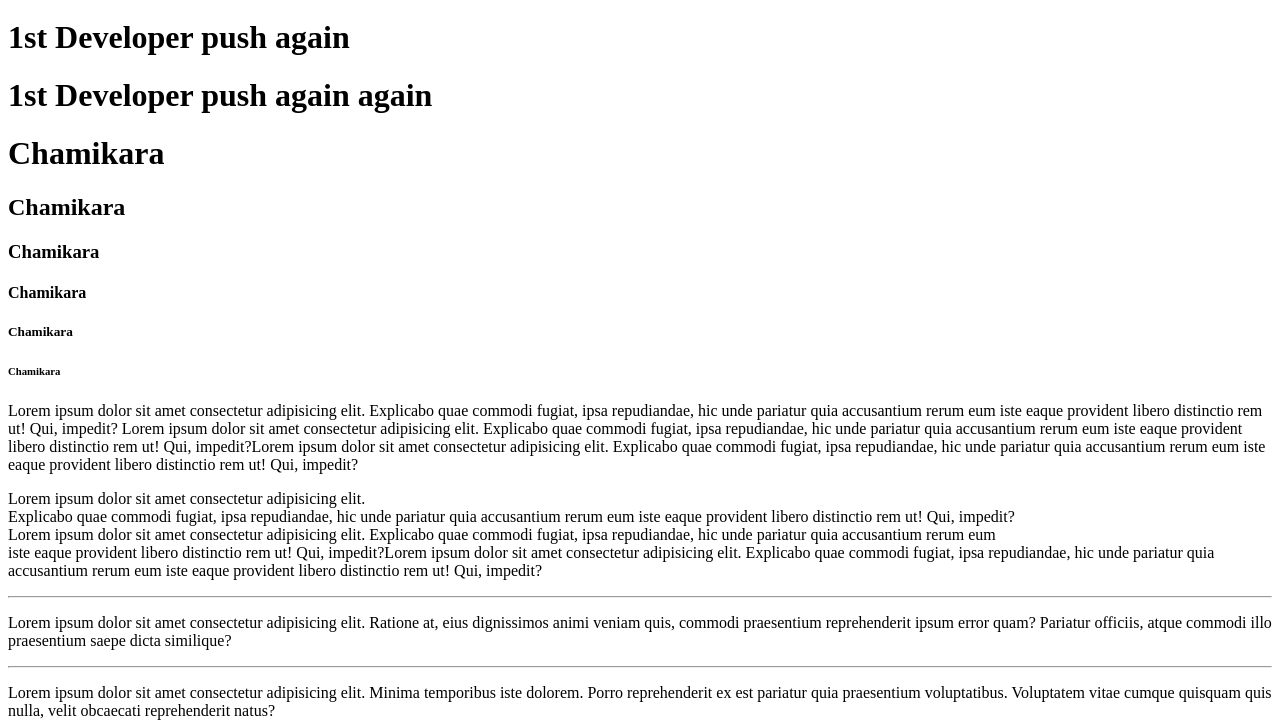
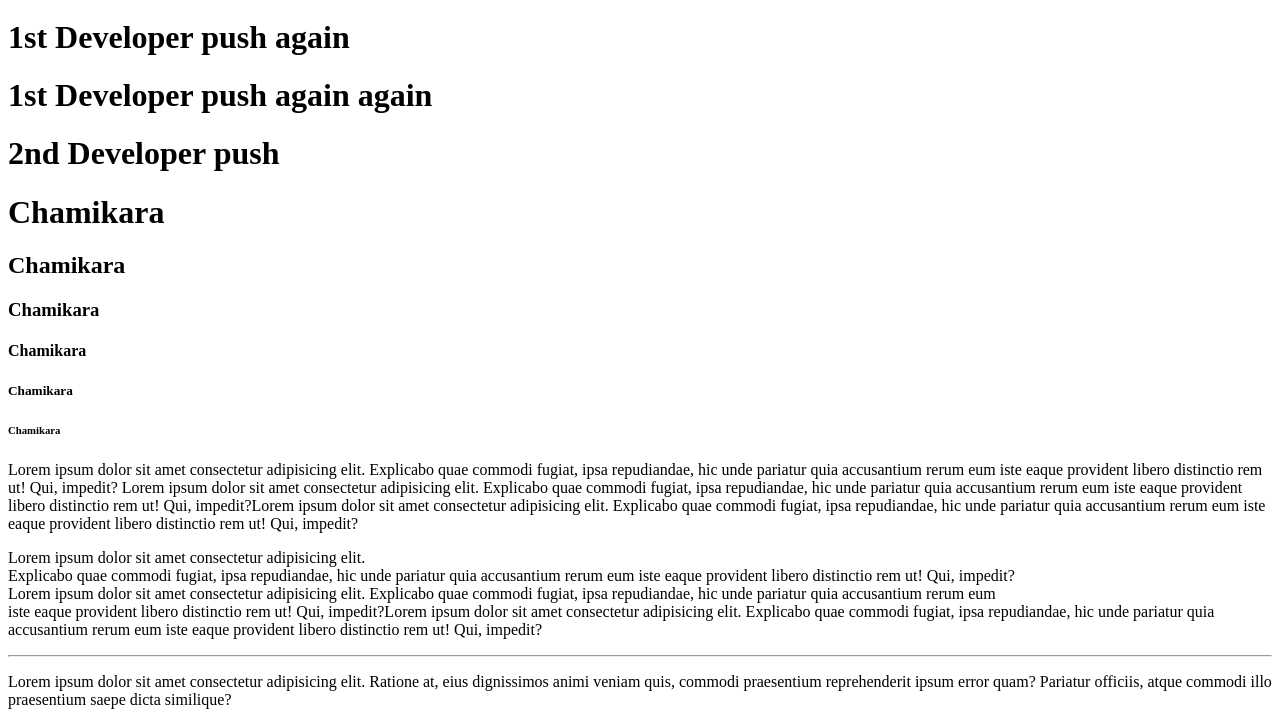
Before and after one commit to Kokulan1992/Demo, a plain HTML site: page index.html in a window 1280 px wide. Shown: the part 821-1544 px from the top of the page. Drawn offline with Linux system fonts and the light colour scheme.

Commit message:
2nd Developer push

```diff
--- a/index.html
+++ b/index.html
@@ -25,6 +25,7 @@
     <h1> 1st Developer push</h1>
     <h1> 1st Developer push again</h1>
     <h1> 1st Developer push again again</h1>
+    <h1> 2nd Developer push</h1>
     <h1>Chamikara</h1>
     <h2>Chamikara</h2>
     <h3>Chamikara</h3>
```
